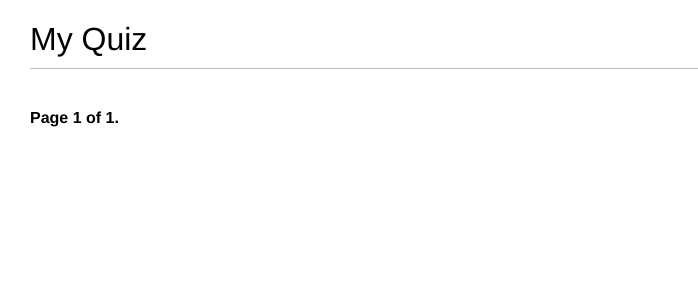
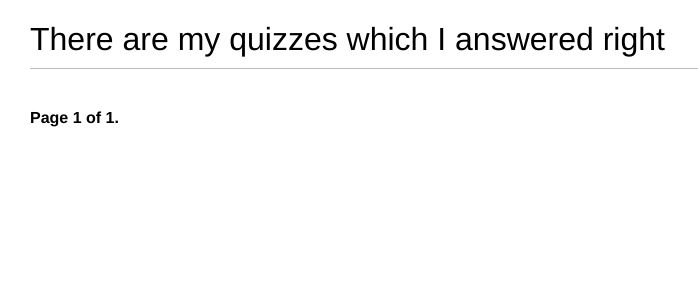
Before and after one commit to Kno777/QuizzesProject, a Django app: page /quiz/ in a window 1280 px wide. Shown: the top 300 px of the page, without its empty margins (0-698 px from the left). Run offline with Django 4.2, Linux system fonts and the light colour scheme; data that the repository does not hold is empty; some web fonts are replaced.

Commit message:
added quiz section where user can press and see all quiz which answerd right

```diff
--- a/quizzesapp/templates/quizzesapp/quizzes/list.html
+++ b/quizzesapp/templates/quizzesapp/quizzes/list.html
@@ -3,7 +3,7 @@
 {% block title %}My Quiz{% endblock %}
 
 {% block content %}
-  <h1>My Quiz</h1>
+  <h1>There are my quizzes which I answered right</h1>
   {%for post in posts%}
     <h2>
       <a href="{{post.get_absolute_url}}">
```
